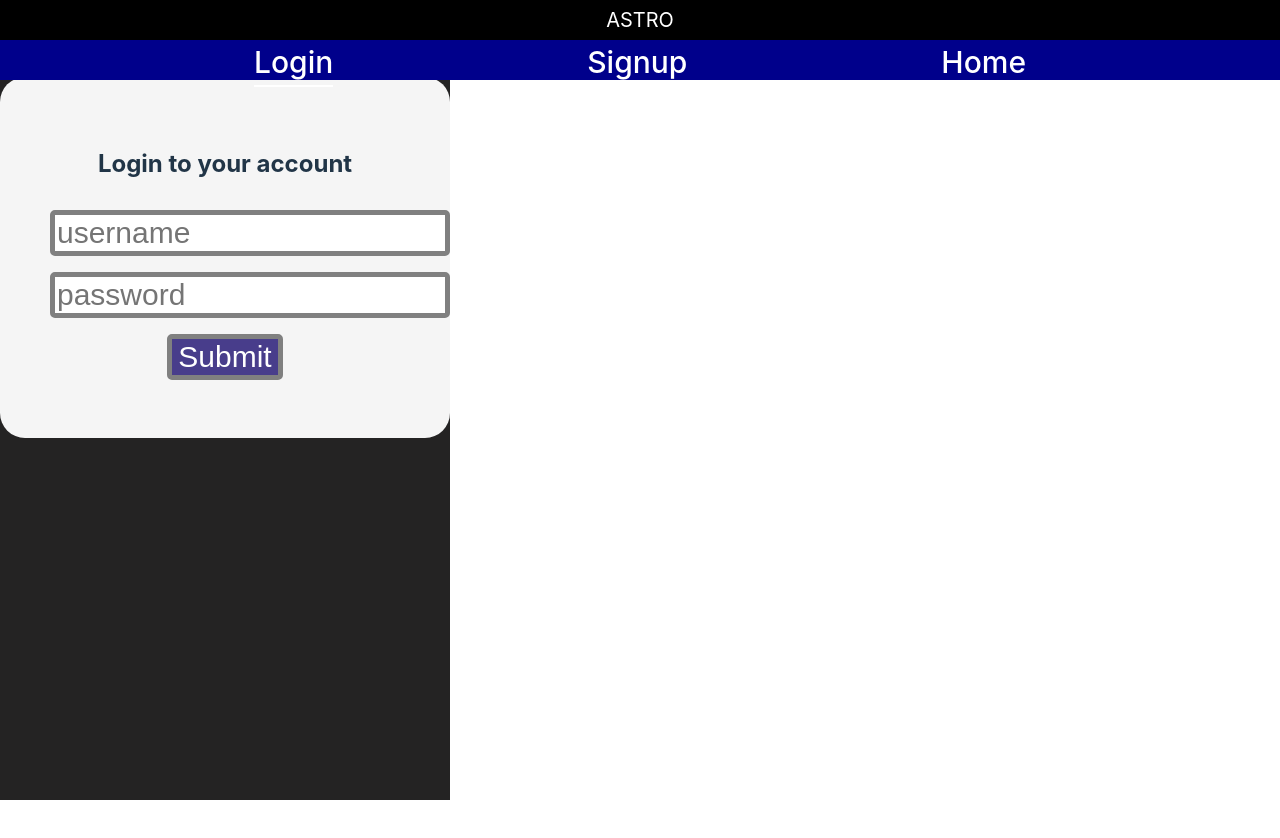
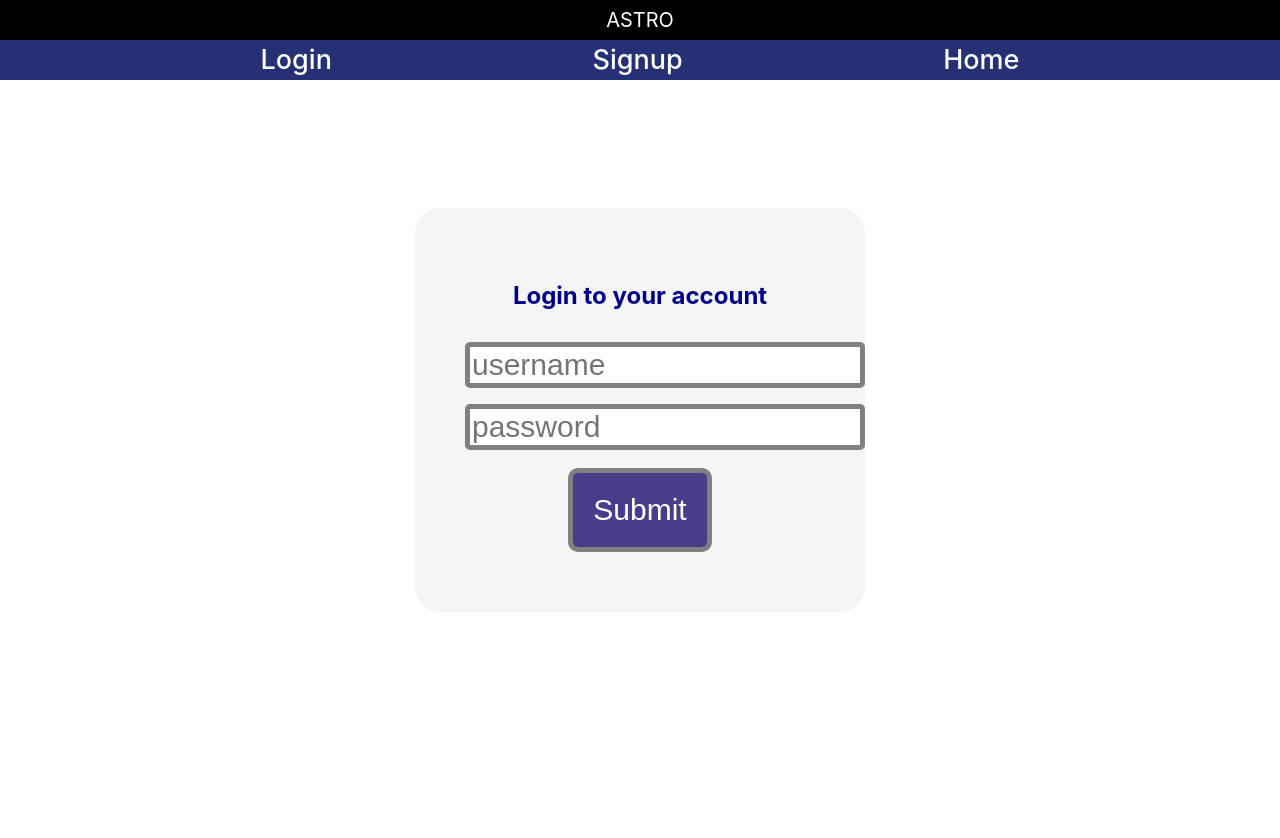
Before and after one commit to 241209-NET/Group2Frontend, a React (Vite) app in the folder Astro/: page /login in a window 1280 px wide. Shown: the top 838 px of the page. Before the commit the page ends 800 px from the top, so only its background shows below. Built offline with nearby package versions, Linux system fonts and the light colour scheme.

Commit message:
more css edit

```diff
--- a/Astro/src/App.css
+++ b/Astro/src/App.css
@@ -1,7 +1,6 @@
 #root {
   max-width: 100%;
   text-align: center;
-  background-color: rgb(36, 35, 35); /*rgb(36, 35, 35) */
 }
 
 .title {
@@ -18,23 +17,21 @@
 
 .body {
   display: flex;
-  /*position: absolute;*/
-  margin-top: 7%;
+  position: absolute;
   top: 10%;
   width: 100%;
   height: 100%;
   box-sizing: border-box;
   justify-content: center; /* Centers horizontally */
-  background-color: rgb(36, 35, 35); /* */
 }
 
 .background {
-  /*position: fixed; /* Ensure the background stays fixed behind content */
+  position: fixed; /* Ensure the background stays fixed behind content */
   top: 0;
   left: 0;
   width: 100%;
   height: 100%;
-  /*background-position: center;*/
+  background-position: center;
   background-repeat: no-repeat;
   background-size: cover;
   z-index: -1; /* Push the background behind other elements */
@@ -52,7 +49,7 @@
 
 
 .user-container {
-  background-color: whitesmoke;
+  background-color: lightblue;
   display: block;
   padding: 30px;
   max-width: 350px;
@@ -63,6 +60,7 @@
   align-self: center;
   align-items: center;
   flex: auto;
+  color: darkblue;
 }
 
 .user-input {
@@ -72,6 +70,8 @@
   margin: 8px 0;
   font-size: 30px;
   border-radius: 5.00px;
+
+  background-color: white;
 
   border: 5px solid grey;
 
@@ -83,9 +83,10 @@
 
   outline: none;
   border: 2px solid black;
-  margin: 8px 0;
+  margin: 10px 0;
   font-size: 30px;
-  border-radius: 5.00px;
+  border-radius: 10.00px;
+  padding: 20px;
 
   color: white;
   background-color: darkslateblue;
--- a/Astro/src/components/Home.css
+++ b/Astro/src/components/Home.css
@@ -64,3 +64,7 @@ input-field:hover {
     border-bottom: solid;
     padding-bottom: 2%;
 }
+
+.ul-block {
+    padding-bottom: 1%;
+}
--- a/Astro/src/components/Home.jsx
+++ b/Astro/src/components/Home.jsx
@@ -2,6 +2,8 @@ import '../App.css';
 import React, {useState, useEffect} from 'react'
 import axios from 'axios'
 import './Home.css';
+
+import { useUserContext } from './UserContext';
 
 
 export default function Home() {
@@ -10,6 +12,8 @@ export default function Home() {
     const [podData, setPodData] = useState(null); //By default, before the user searches this is null;
     const [commentData, setCommentData] = useState(null); //By default, before the user searches this is null;
     const [reviewData, setReviewData] = useState(null); //By default, before the user searches this is null;
+
+    const { currentUser, currentEmail, currentId } = useUserContext();
 
     useEffect(() => {
 
@@ -55,7 +59,7 @@ export default function Home() {
                 {
                     const response = await axios.get(`https://p2-astro.azurewebsites.net/api/POD/date/${podToFind}`);
                     const postResponse = await axios.post('https://p2-astro.azurewebsites.net/api/Review',
-                    {comment:`${commentData}`, userid: `1`, podid: `${response.data.podId}`})
+                    {comment:`${commentData}`, userid: `${currentId}`, podid: `${response.data.podId}`})
 
                     if(postResponse.status == 200)
                     {
@@ -112,10 +116,11 @@ export default function Home() {
         {
             podData ? (
                 <div>
-                    <h3>{podData.title}</h3>
+                    <br></br>
                     <div id = "pictureAndDesc" >
                         <img src={podData.url} alt={podData.explanation}/>
                         <div className='explanation-div'>
+                            <h2><i>{podData.title}</i></h2>
                             <p>{podData.explanation}</p>
                         </div>
                     </div>
@@ -127,7 +132,7 @@ export default function Home() {
             )
         }
             <div className='bording-line'>
-            <h2>comments</h2>
+            <h2>Comments</h2>
             <input className='input-field'
                 type="text"
                 placeholder='Enter Your Comment'
@@ -136,7 +141,7 @@ export default function Home() {
             </div>
         {
             reviewData ? (
-                <ul>
+                <ul className='ul-block'>
                     {reviewData.map((comment, index) => (
                         <div key = {index}>
                             <div className='list-item'>
--- a/Astro/src/components/NavBar.css
+++ b/Astro/src/components/NavBar.css
@@ -8,8 +8,9 @@
     justify-content: space-evenly;
     width: 100%; /* Covers the full width of the screen */
     height: 5%; /* Adjust as needed for navbar height */
-    font-size: 30px;
-    background-color: darkblue;
+    font-size: 27px;
+    /*background-color: darkblue;*/
+    background-color: rgb(37, 49, 116);
     z-index: 1000; /* Ensures it stays above other content */
 }
 
```
